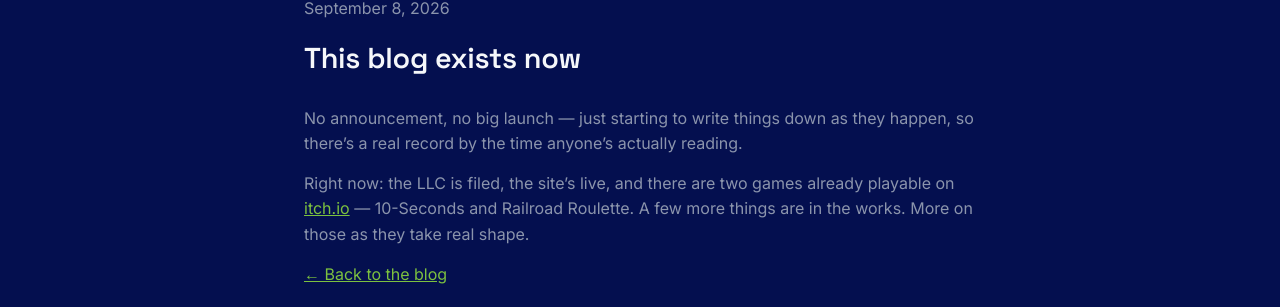
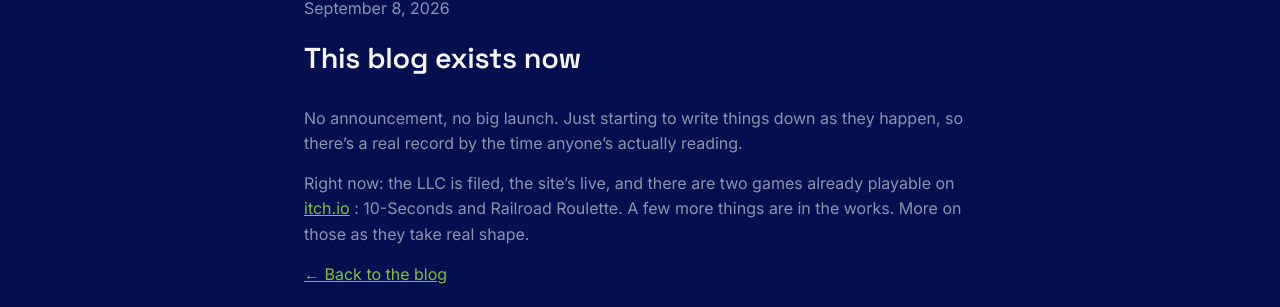
Before and after one commit to AlphaDelta24/alpha-delta-site, a Jekyll site: the page built from _posts/2026-09-08-hello.md, in a window 1280 px wide. Shown: the part 136-443 px from the top of the page. Built offline with Jekyll 4.4.1, drawn with Linux system fonts in a browser that asks for light colours.

```diff
--- a/_posts/2026-09-08-hello.md
+++ b/_posts/2026-09-08-hello.md
@@ -2,6 +2,6 @@
 layout: post
 title: "This blog exists now"
 ---
-No announcement, no big launch — just starting to write things down as they happen, so there's a real record by the time anyone's actually reading.
+No announcement, no big launch. Just starting to write things down as they happen, so there's a real record by the time anyone's actually reading.
 
-Right now: the LLC is filed, the site's live, and there are two games already playable on [itch.io](https://alphadeltastudios.itch.io/) — 10-Seconds and Railroad Roulette. A few more things are in the works. More on those as they take real shape.
+Right now: the LLC is filed, the site's live, and there are two games already playable on [itch.io](https://alphadeltastudios.itch.io/) : 10-Seconds and Railroad Roulette. A few more things are in the works. More on those as they take real shape.
```
